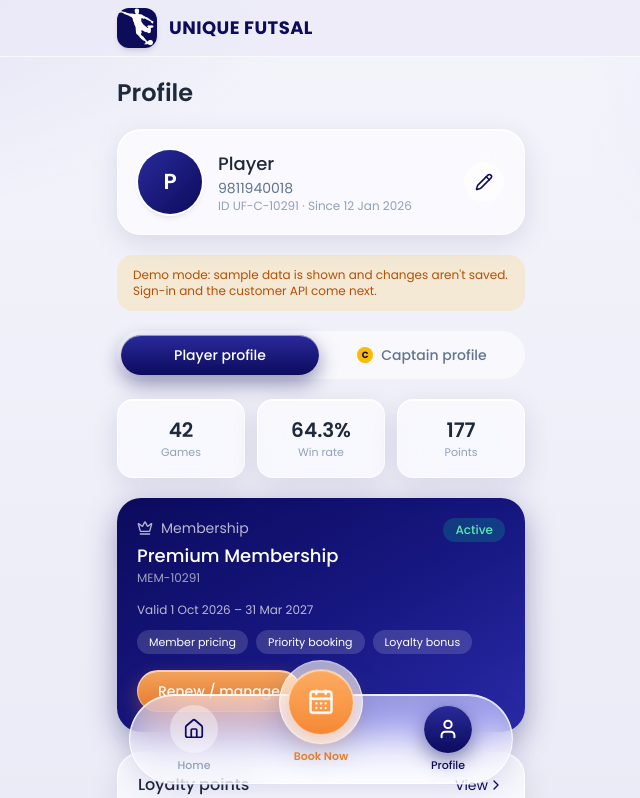
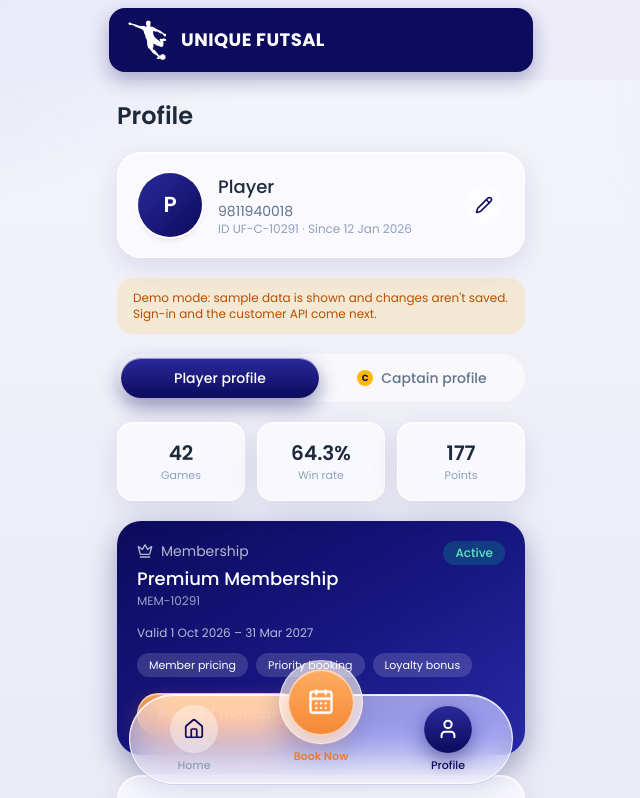
Before and after one commit to rahishd/uniquefutsalclient, a Next.js app: page /profile in a window 1280 px wide. Shown: the top 798 px of the page, without its empty margins (319-959 px from the left). Built offline with nearby package versions, Linux system fonts and the light colour scheme.

Commit message:
Company header: navy rectangle with white logo and text, spacing around

```diff
--- a/components/CompanyHeader.tsx
+++ b/components/CompanyHeader.tsx
@@ -1,20 +1,32 @@
 import Link from "next/link";
 import { site } from "@/lib/site";
 
-// Company bar at the very top of every page. It stays pinned while the page scrolls, so the
-// customer always sees whose app this is. The greeting sits just below it on Home.
+// Company bar at the very top of every page: a navy rectangle with the white logo and name. It stays
+// pinned while the page scrolls, so the customer always sees whose app this is. The greeting sits just
+// below it on Home.
 export default function CompanyHeader() {
   return (
-    <div className="sticky top-0 z-30 border-b border-white/60 bg-[#eceaf8]/80 backdrop-blur-xl" style={{ paddingTop: "env(safe-area-inset-top)" }}>
-      <Link href="/" aria-label={`${site.name} home`} className="mx-auto flex h-14 w-full max-w-md items-center gap-3 px-5">
-        {/* The logo is a square picture; show the player (upper part) inside a small rounded tile. */}
-        <span
-          aria-hidden
-          className="h-10 w-10 shrink-0 rounded-xl bg-[#0c0b5d] bg-no-repeat shadow-md"
-          style={{ backgroundImage: "url(/logo.jpg)", backgroundSize: "175%", backgroundPosition: "47% 22%" }}
-        />
-        <span className="text-lg font-bold uppercase tracking-wide text-[#0c0b5d]">{site.name}</span>
-      </Link>
+    <div className="sticky top-0 z-30 bg-[#eceaf8]/80 backdrop-blur-xl" style={{ paddingTop: "env(safe-area-inset-top)" }}>
+      <div className="mx-auto w-full max-w-md px-3 pb-2 pt-2">
+        <Link
+          href="/"
+          aria-label={`${site.name} home`}
+          className="flex h-16 items-center gap-3 rounded-2xl bg-[#0c0b5d] px-4 shadow-[0_8px_20px_rgba(12,11,93,0.3)]"
+        >
+          {/* The logo picture is white on navy; blending with "lighten" keeps only the white player on the bar. */}
+          <span
+            aria-hidden
+            className="h-11 w-11 shrink-0 bg-[#0c0b5d] bg-no-repeat"
+            style={{
+              backgroundImage: "url(/logo.jpg)",
+              backgroundSize: "75px 75px",
+              backgroundPosition: "-13px -5px",
+              backgroundBlendMode: "lighten",
+            }}
+          />
+          <span className="text-lg font-bold uppercase tracking-wide text-white">{site.name}</span>
+        </Link>
+      </div>
     </div>
   );
 }
```
